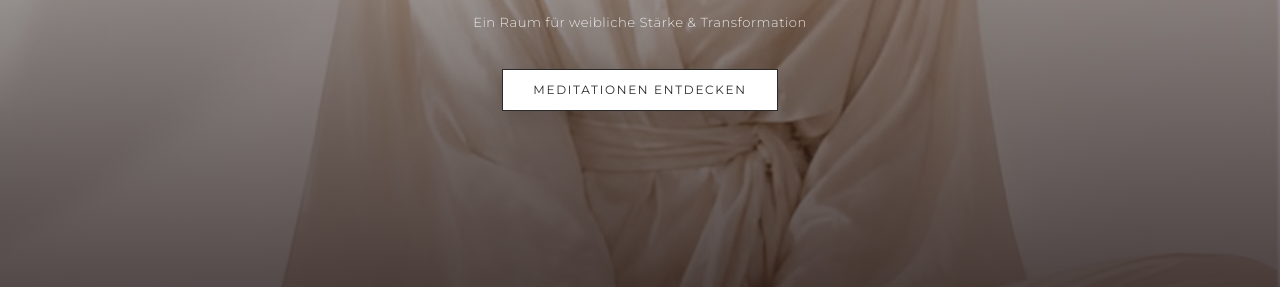
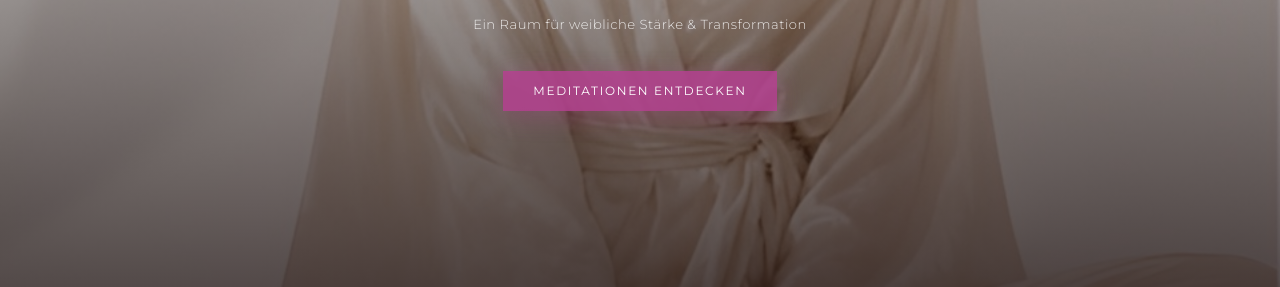
Before and after one commit to Krisko2503/gottinreise, a plain HTML site: page index.html in a window 1280 px wide. Shown: the part 513-800 px from the top of the page. Drawn offline with nearby package versions, Linux system fonts and the light colour scheme.

Commit message:
version 4.0

```diff
--- a/style.css
+++ b/style.css
@@ -1,9 +1,9 @@
 @import url('https://fonts.googleapis.com/css2?family=Cormorant+Garamond:ital,wght@0,400;0,600;0,700;1,400;1,600&family=Montserrat:wght@300;400;500;600&display=swap');
 
 :root {
-  --magenta: #c8106a;
-  --magenta-light: #e0257f;
-  --magenta-dark: #9e0d54;
+  --magenta: #B64191;
+  --magenta-light: #CE5CAD;
+  --magenta-dark: #8C2E6E;
   --peach: #F4A58A;
   --peach-light: #FDE8DF;
   --peach-bg: #FDF6F3;
@@ -17,7 +17,7 @@
   --text-light: #8A6A6A;
   --border: #EDD8CC;
   --logo-gray: #2A2A2A;
-  --shadow: rgba(194,24,91,0.12);
+  --shadow: rgba(182,65,145,0.12);
 }
 
 *,*::before,*::after { box-sizing:border-box; margin:0; padding:0; }
@@ -61,7 +61,7 @@ body { font-family:'Montserrat',sans-serif; background:#FFFFFF; color:var(--text
 .navbar.scrolled .nav-logo .logo-white { display:none; }
 .navbar.scrolled .nav-logo .logo-dark  { display:block; }
 
-.nav-logo:hover .logo-white { transform:scale(1.06); filter:drop-shadow(0 2px 10px rgba(194,24,91,0.5)); }
+.nav-logo:hover .logo-white { transform:scale(1.06); filter:drop-shadow(0 2px 10px rgba(182,65,145,0.5)); }
 .nav-logo:hover .logo-dark  { transform:scale(1.06); }
 .nav-links { display:flex; align-items:center; gap:2.2rem; list-style:none; }
 .nav-links a {
@@ -106,8 +106,8 @@ body { font-family:'Montserrat',sans-serif; background:#FFFFFF; color:var(--text
   transition:transform .2s, box-shadow .2s, background .2s, opacity .2s;
 }
 .btn:hover { transform:translateY(-1px); }
-.btn-primary { background:#fff; color:var(--logo-gray); border:1.5px solid var(--logo-gray); box-shadow:0 8px 20px rgba(0,0,0,0.10); }
-.btn-primary:hover { background:var(--logo-gray); color:#fff; box-shadow:0 12px 28px rgba(0,0,0,0.18); }
+.btn-primary { background:var(--magenta); color:#fff; box-shadow:0 6px 24px rgba(182,65,145,.35); }
+.btn-primary:hover { background:var(--magenta-dark); box-shadow:0 10px 32px rgba(182,65,145,.5); }
 .btn-secondary { background:#fff; color:var(--logo-gray); border:1.5px solid var(--logo-gray); box-shadow:0 8px 20px rgba(0,0,0,0.10); }
 .btn-secondary:hover { background:var(--logo-gray); color:#fff; box-shadow:0 12px 28px rgba(0,0,0,0.18); }
 .btn-outline { background:transparent; color:#fff; border:1px solid rgba(255,255,255,.6); }
@@ -117,6 +117,10 @@ body { font-family:'Montserrat',sans-serif; background:#FFFFFF; color:var(--text
 /* Download CTA — retains cyclamen prominence on danke pages */
 .btn-download { background:var(--magenta); color:#fff; border:none; box-shadow:0 8px 20px rgba(0,0,0,0.15); }
 .btn-download:hover { background:var(--magenta-dark); box-shadow:0 12px 28px rgba(0,0,0,0.22); }
+
+/* Hero CTA — 85% opacity cyclamen (client spec) */
+#hero-cta-btn { background-color:rgba(182, 65, 145, 0.85); box-shadow:0 6px 24px rgba(182,65,145,.3); }
+#hero-cta-btn:hover { background-color:rgba(140, 46, 110, 0.92); }
 
 /* ── NAV COMING SOON ── */
 .nav-coming-soon { opacity:.45 !important; cursor:default !important; pointer-events:none; }
```
